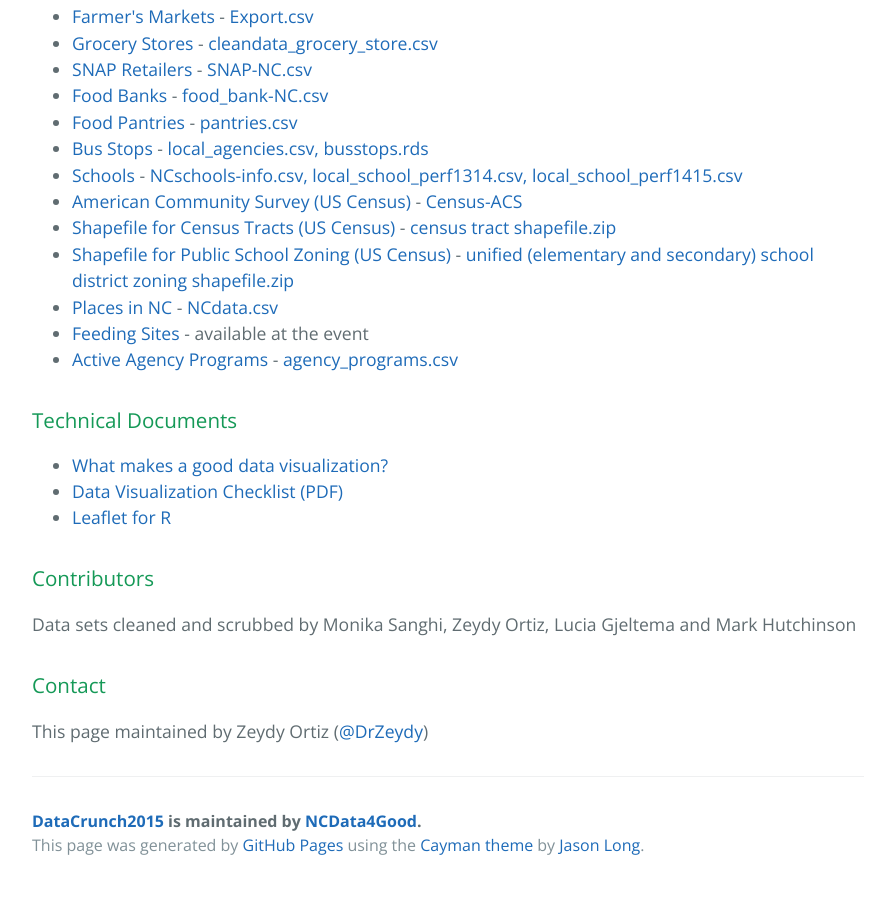
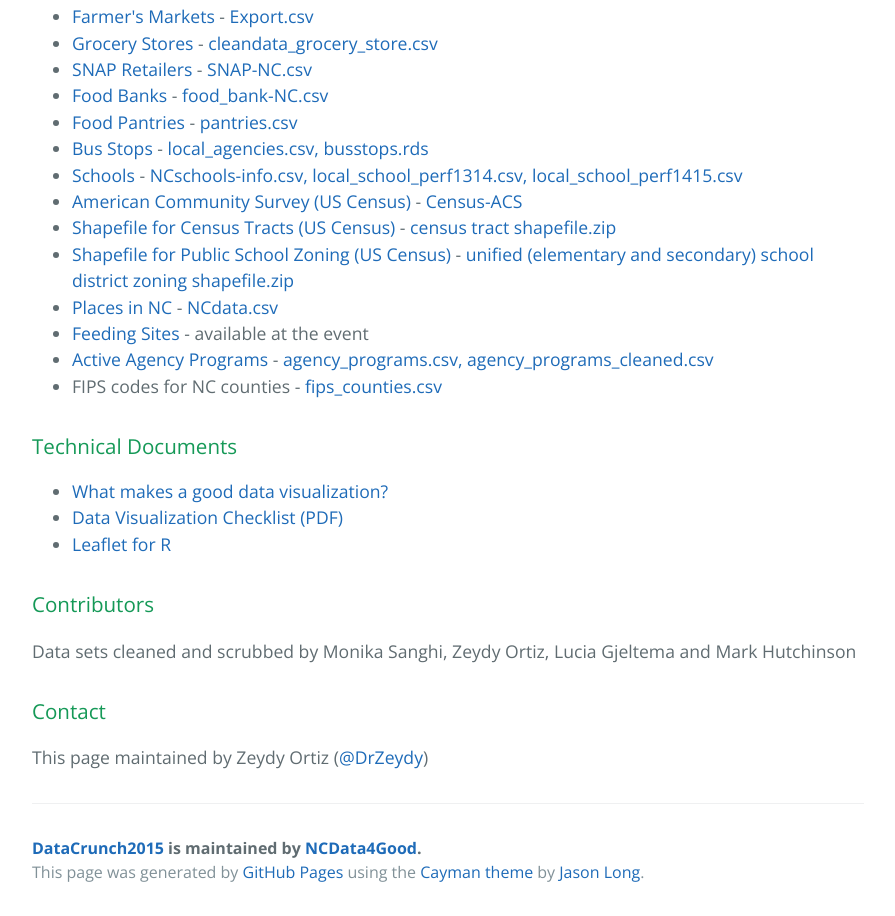
Before and after one commit to NCData4Good/DataCrunch2015, a plain HTML site: page index.html in a window 1280 px wide. Shown: the part 971-1887 px from the top of the page, without its empty margins (192-1087 px from the left). Before the commit the page ends 1860 px from the top, so only its background shows below. Drawn offline with nearby package versions, Linux system fonts and the light colour scheme.

Commit message:
Update index.html

```diff
--- a/index.html
+++ b/index.html
@@ -54,7 +54,8 @@ National Household Food Acquisition and Purchase Survey</a></li>
 <li><a href="http://math-and-data.github.io/Data4Good/Census-Shapefiles.html">Shapefile for Public School Zoning (US Census)</a> - <a href="ftp://ftp2.census.gov//geo/tiger/TIGER2015/UNSD/tl_2015_37_unsd.zip">unified (elementary and secondary) school district zoning shapefile.zip</a></li>
 <li><a href="https://NCData4Good.github.io/DataCrunch2015/NCdata.html">Places in NC</a> - <a href="https://raw.githubusercontent.com/NCData4Good/DataCrunch2015/gh-pages/NCdata.csv">NCdata.csv</a></li>
 <li><a href="https://NCData4Good.github.io/DataCrunch2015/feeding-sites.html">Feeding Sites</a> - available at the event</li>
-<li><a href="https://NCData4Good.github.io/DataCrunch2015/agency_prog.html">Active Agency Programs</a> - <a href="https://raw.githubusercontent.com/NCData4Good/DataCrunch2015/gh-pages/agency_programs.csv">agency_programs.csv</a></li>
+<li><a href="https://NCData4Good.github.io/DataCrunch2015/agency_prog.html">Active Agency Programs</a> - <a href="https://raw.githubusercontent.com/NCData4Good/DataCrunch2015/gh-pages/agency_programs.csv">agency_programs.csv, </a><a href="https://raw.githubusercontent.com/NCData4Good/DataCrunch2015/gh-pages/agency_programs_cleaned.csv">agency_programs_cleaned.csv</a></li>
+<li>FIPS codes for NC counties - <a href="https://raw.githubusercontent.com/NCData4Good/DataCrunch2015/gh-pages/fips_counties.csv">fips_counties.csv</a></li>
 </ul>
 
 <h3>
```
